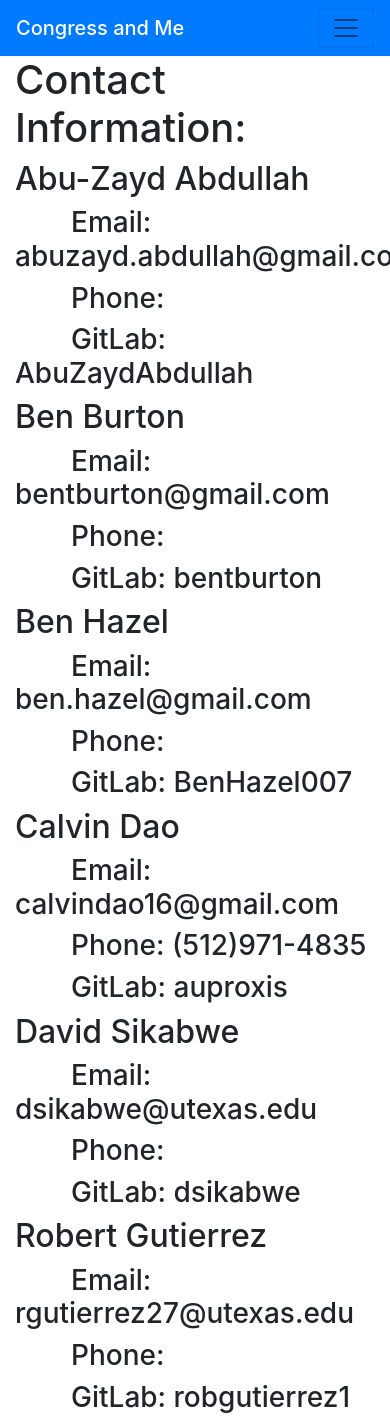
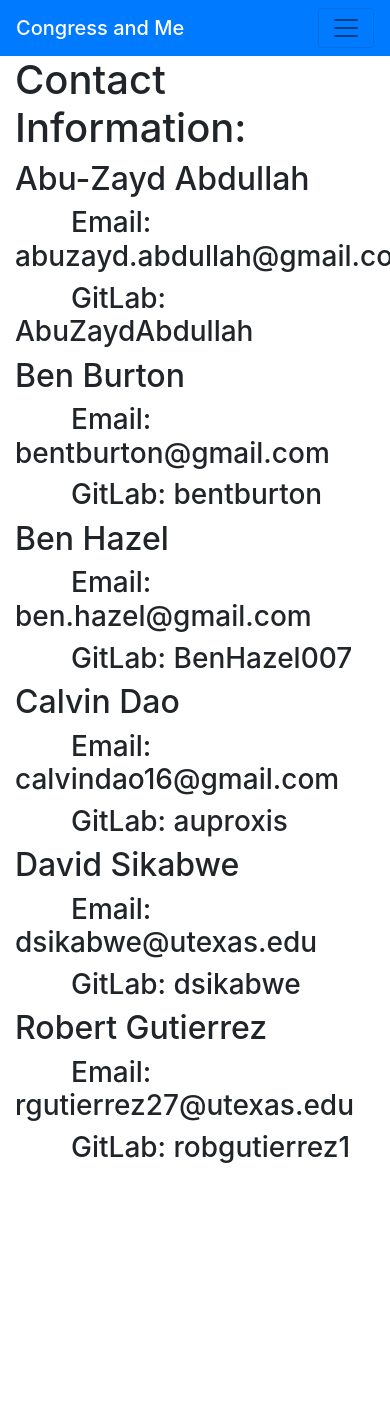
Before and after one commit to Abu-ZaydAbdullah/congressandme, a React (Create React App) app: page /contact in a window 390 px wide. Shown: the top 1422 px of the page. After the commit the page ends 1173 px from the top, so only its background shows below. Built offline with nearby package versions, Linux system fonts and the light colour scheme.

Commit message:
removed phone numbers

```diff
--- a/src/Contact.js
+++ b/src/Contact.js
@@ -6,37 +6,31 @@ export const Contact = () => (
     <div>
       <h2>Abu-Zayd Abdullah</h2>
         <h3>&ensp;&ensp;&ensp;&ensp;Email: abuzayd.abdullah@gmail.com</h3>
-        <h3>&ensp;&ensp;&ensp;&ensp;Phone: </h3>
         <h3>&ensp;&ensp;&ensp;&ensp;GitLab: AbuZaydAbdullah</h3>
     </div>
     <div>
       <h2>Ben Burton</h2>
         <h3>&ensp;&ensp;&ensp;&ensp;Email: bentburton@gmail.com</h3>
-        <h3>&ensp;&ensp;&ensp;&ensp;Phone: </h3>
         <h3>&ensp;&ensp;&ensp;&ensp;GitLab: bentburton</h3>
     </div>
     <div>
       <h2>Ben Hazel</h2>
         <h3>&ensp;&ensp;&ensp;&ensp;Email: ben.hazel@gmail.com</h3>
-        <h3>&ensp;&ensp;&ensp;&ensp;Phone: </h3>
         <h3>&ensp;&ensp;&ensp;&ensp;GitLab: BenHazel007</h3>
     </div>
     <div>
       <h2>Calvin Dao</h2>
         <h3>&ensp;&ensp;&ensp;&ensp;Email: calvindao16@gmail.com</h3>
-        <h3>&ensp;&ensp;&ensp;&ensp;Phone: (512)971-4835</h3>
         <h3>&ensp;&ensp;&ensp;&ensp;GitLab: auproxis</h3>
     </div>
     <div>
       <h2>David Sikabwe</h2>
         <h3>&ensp;&ensp;&ensp;&ensp;Email: dsikabwe@utexas.edu</h3>
-        <h3>&ensp;&ensp;&ensp;&ensp;Phone: </h3>
         <h3>&ensp;&ensp;&ensp;&ensp;GitLab: dsikabwe</h3>
     </div>
     <div>
       <h2>Robert Gutierrez</h2>
         <h3>&ensp;&ensp;&ensp;&ensp;Email: rgutierrez27@utexas.edu</h3>
-        <h3>&ensp;&ensp;&ensp;&ensp;Phone: </h3>
         <h3>&ensp;&ensp;&ensp;&ensp;GitLab: robgutierrez1</h3>
     </div>
   </div>
```
